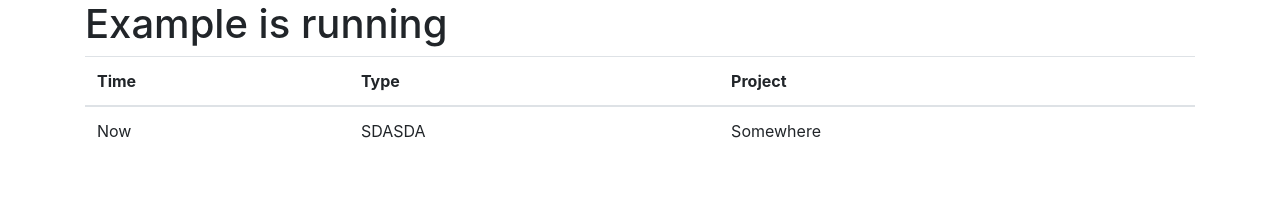
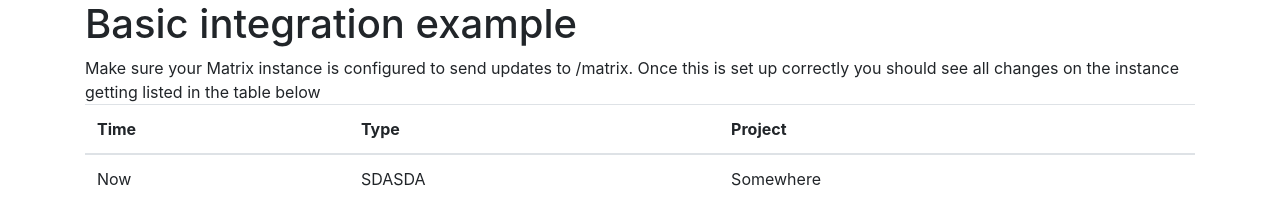
Before and after one commit to matrix-ts/matrix-email-example, a website: page docs/index.html in a window 1280 px wide. Drawn offline with nearby package versions, Linux system fonts and the light colour scheme; no server answers.

Commit message:
Fast commit

```diff
--- a/docs/index.html
+++ b/docs/index.html
@@ -12,7 +12,11 @@
 		<div class="container">
 			<div class="row">
 				<div class="col">
-					<h1>Example is running</h1>
+					<h1>Basic integration example</h1>
+					<div>Make sure your Matrix instance is configured to send updates to <span id="url">/matrix</span>.
+						Once this is set up correctly you should see all changes on the instance getting listed
+						in the table below
+					</div>
 				</div>
 			</div>
 			<div class="row">
--- a/docs/load.js
+++ b/docs/load.js
@@ -1,4 +1,5 @@
 window.addEventListener("load", function() {
+	document.getElementById("url").innerHtml = window.location.href + "matrix";
 	loadEvents();
 });
 
```
